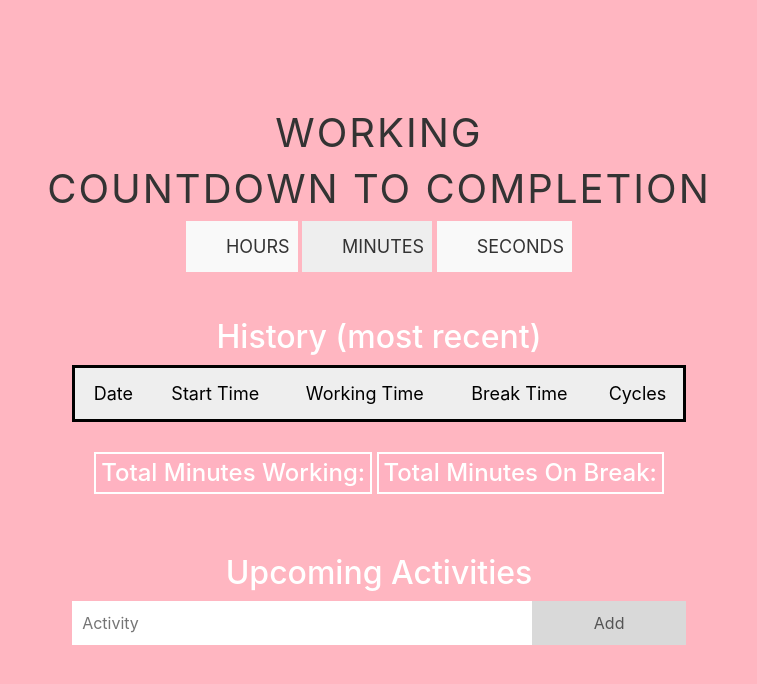
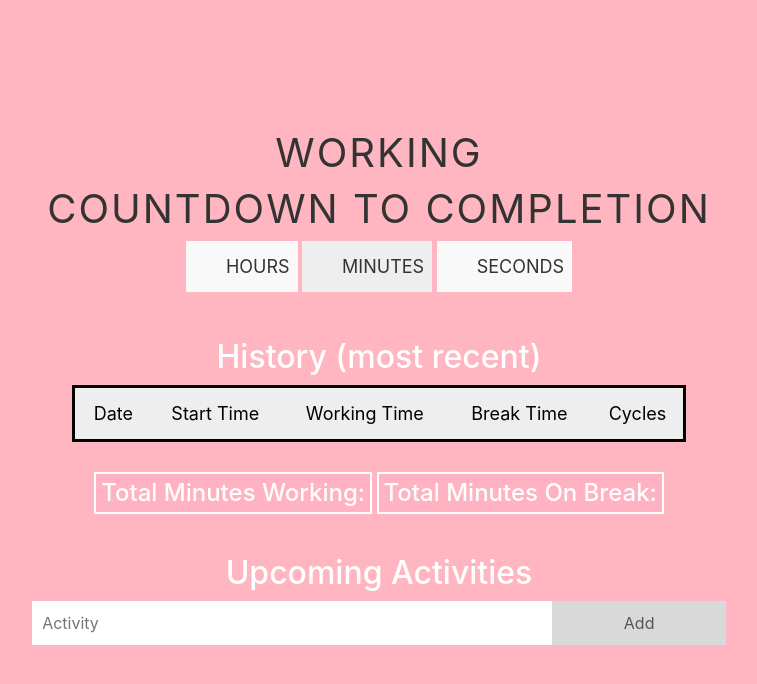
Before and after one commit to NickMateus11/DeltaHacks7, a plain HTML site: page frontend/index.html in a window 1280 px wide. Shown: the whole page, without its empty margins (261-1018 px from the left). Drawn offline with nearby package versions, Linux system fonts and the light colour scheme; no server answers.

Commit message:
updated upcoming tasks section

```diff
--- a/frontend/styles.css
+++ b/frontend/styles.css
@@ -135,11 +135,15 @@ ul li.stat {
 #newAct{
   display: block;
 }
+#upcomingactivities{
+  margin: 0 auto;
+  padding: 10px 0;
+}
 .action {
   padding: 0;
   margin: 0  auto;
   display: flex;
-  width: 75%;
+  width: 100%;
 }
 .action p {
   padding: 0;
```
